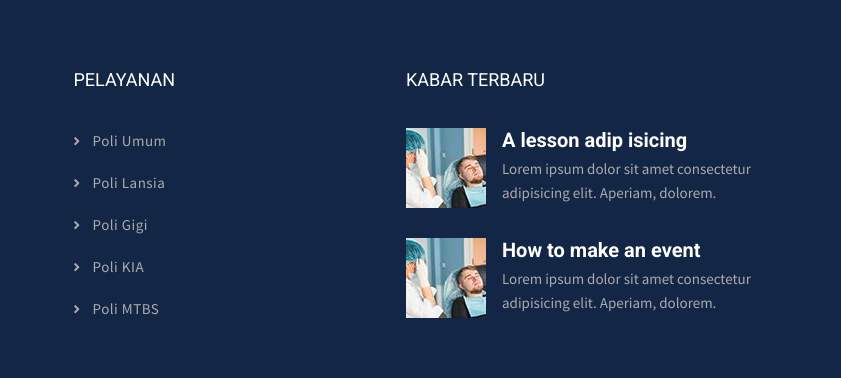
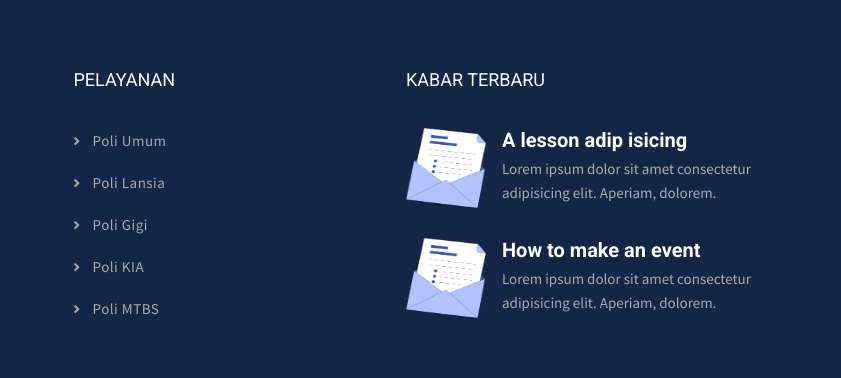
Before and after one commit to promumyhero/puskesmastambakaji, a website: page theme/gallery.html in a window 1280 px wide. Shown: the part 2780-3158 px from the top of the page, 439-1280 px from the left. Drawn offline with Linux system fonts and the light colour scheme; some packages are replaced by stand-ins of ours.

Commit message:
revisi untuk bagian blog

```diff
--- a/theme/gallery.html
+++ b/theme/gallery.html
@@ -420,7 +420,7 @@ FACEBOOK: https://www.facebook.com/themefisher
                 <div class="media">
                   <div class="media-left mr-3">
                     <a href="blog-details.html">
-                      <img loading="lazy" src="images/blog/post-thumb-small.jpg" alt="post-thumb">
+                      <img loading="lazy" src="images/blog/techny-letter-in-open-envelop.png" alt="post-thumb">
                     </a>
                   </div>
                   <div class="media-body">
@@ -433,7 +433,7 @@ FACEBOOK: https://www.facebook.com/themefisher
                 <div class="media">
                   <div class="media-left mr-3">
                     <a href="blog-details.html">
-                      <img loading="lazy" src="images/blog/post-thumb-small.jpg" alt="post-thumb">
+                      <img loading="lazy" src="images/blog/techny-letter-in-open-envelop.png" alt="post-thumb">
                     </a>
                   </div>
                   <div class="media-body">
```
